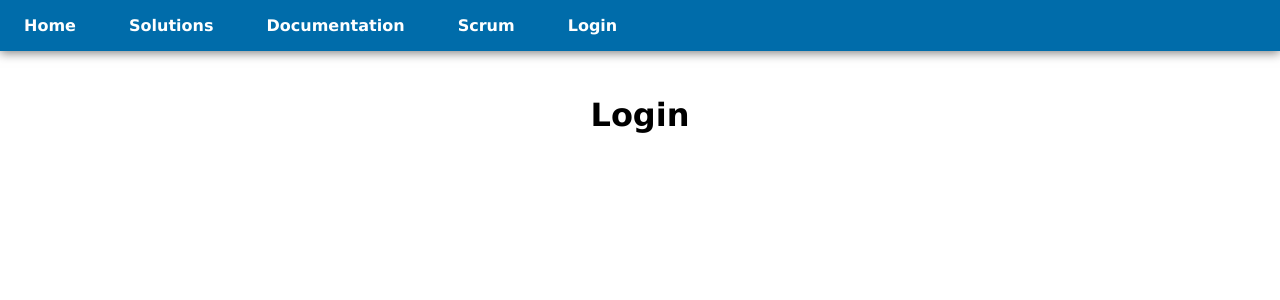
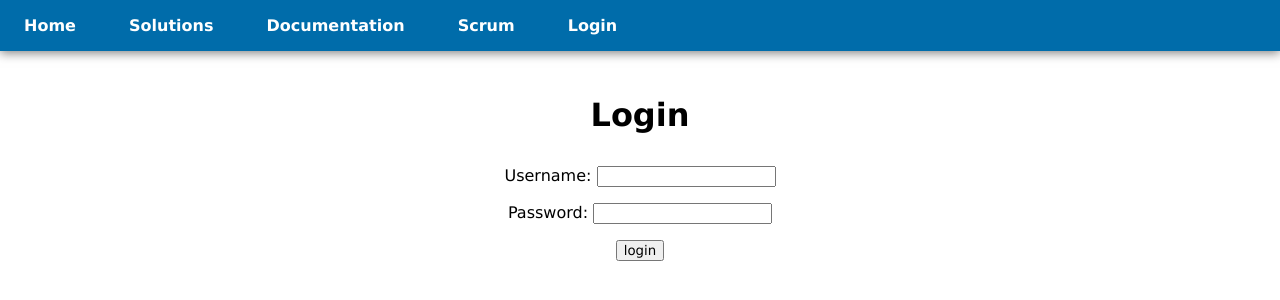
Before and after one commit to markup-design/manager, a PHP site: page /solutions/login/index.php in a window 1280 px wide. Shown: the top 300 px of the page. Run offline with PHP 8.4, Linux system fonts and the light colour scheme.

Commit message:
Added login form
Session and registration to come at a later point.

```diff
--- a/solutions/login/index.php
+++ b/solutions/login/index.php
@@ -15,6 +15,12 @@
 
 	<h1>Login</h1>
 
+	<form action='login' method='post' align='center'>
+		<p>Username: <input type='text' name='username'><br></p>
+		<p>Password: <input type='password' name='password'><br></p>
+		<input type='submit' value='login'>
+	</form>
+
 </div>
 
 <?php
```
